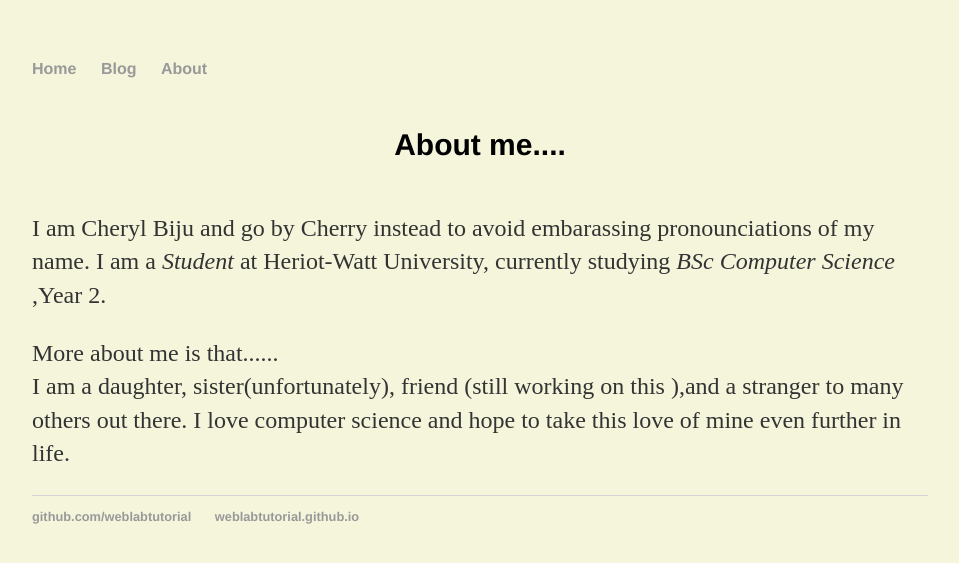
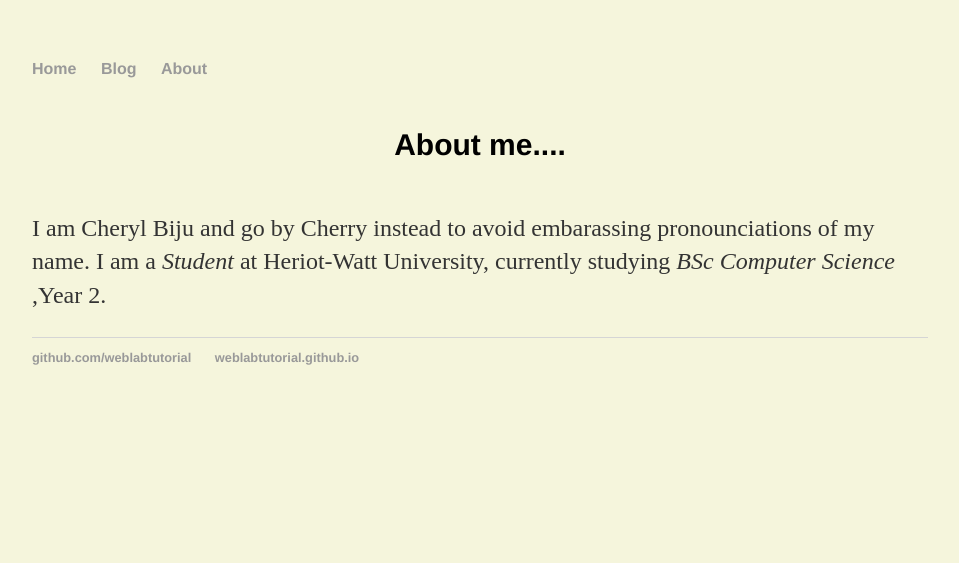
Before and after one commit to cbm2001/cbm2001.github.io, a Jekyll site: the page built from about/index.html, in a window 1280 px wide. Shown: the top 563 px of the page, without its empty margins (160-1119 px from the left). Built offline with Jekyll 4.4.1, drawn with Linux system fonts in a browser that asks for light colours.

Commit message:
Update index.html

```diff
--- a/about/index.html
+++ b/about/index.html
@@ -19,9 +19,4 @@ title: About me---
           I am Cheryl Biju and go by Cherry instead to avoid embarassing pronounciations of my name.
           I am a <em>Student</em> at Heriot-Watt University, currently studying <em> BSc Computer Science </em> ,Year 2.</p>
 
-        <p class="ex1">
-          More about me is that......<br>
-          I am a daughter, sister(unfortunately), friend (still working on this ),and a stranger to many others out there.
-          I love computer science and hope to take this love of mine even further in life.<br>
-        </p>
     </body>
```
